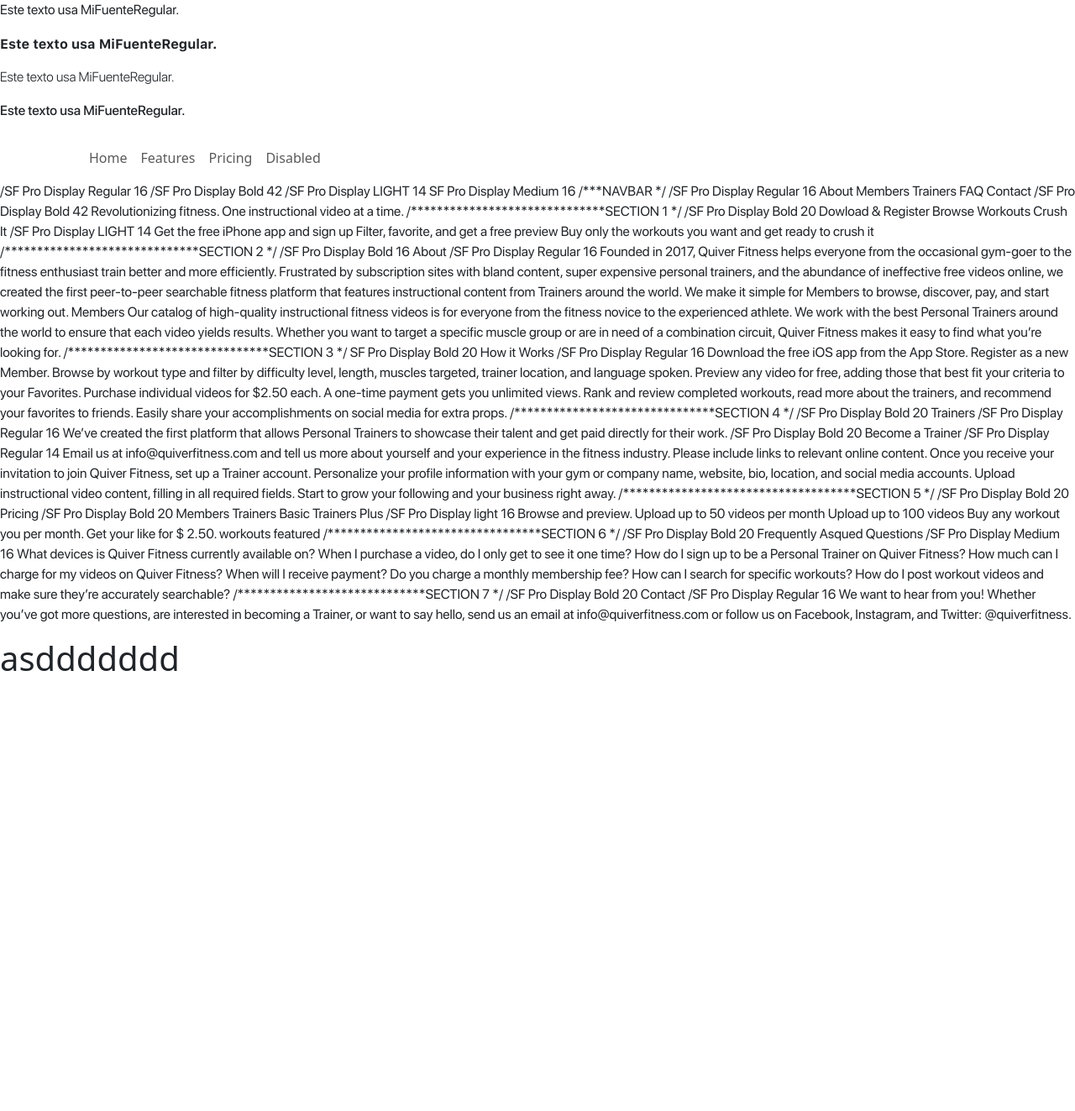
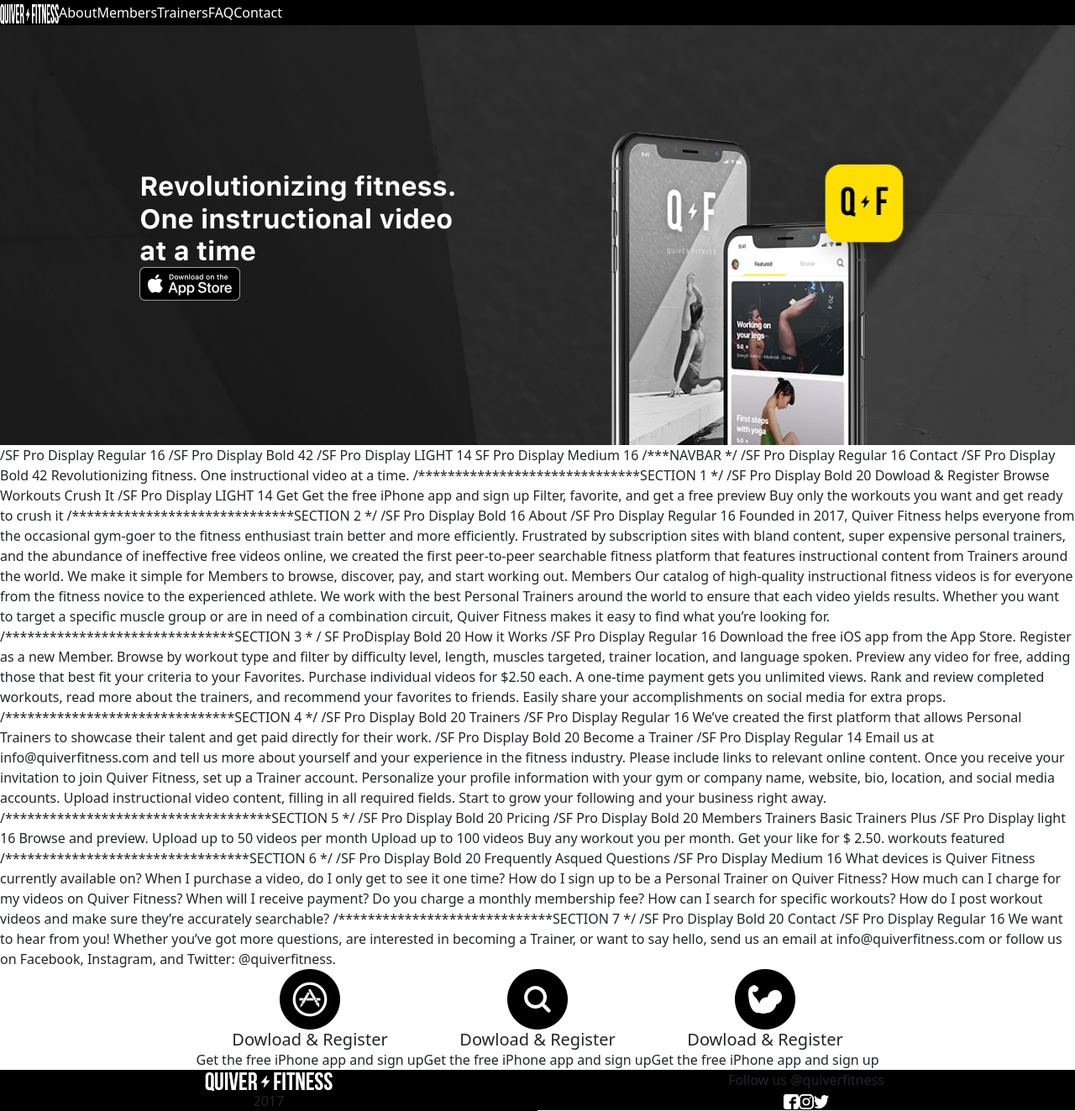
Before and after one commit to tavito47/fitnessQuiver, a React (Create React App) app: page / in a window 1280 px wide. Shown: the whole page at 84% size. Before the commit the page ends 816 px from the top, so only its background shows below. Built offline with nearby package versions, Linux system fonts and the light colour scheme.

Commit message:
hoy realice la vista1 y footer

```diff
--- a/src/App.js
+++ b/src/App.js
@@ -3,16 +3,18 @@ import Header from './components/Header';
 import './app.css';
 import Footer from './components/Footer';
 import './fonts/fonts.css'
+import Vista from './components/Vista';
 
 function App() {
   return (
     <>
 
-    <p class="regular">Este texto usa MiFuenteRegular.</p>
+   {/*  <p class="regular">Este texto usa MiFuenteRegular.</p>
     <p class="bold">Este texto usa MiFuenteRegular.</p>
     <p class="light">Este texto usa MiFuenteRegular.</p>
-    <p class="medium">Este texto usa MiFuenteRegular.</p>
+    <p class="medium">Este texto usa MiFuenteRegular.</p> */}
     <Header/>
+    <Vista/>
     <Footer/>
     </>
   );
--- a/src/app.css
+++ b/src/app.css
@@ -1,23 +1,8 @@
+* {
+  margin: 0 !important;
+  padding: 0 !important;
+}
 
-*{
-    margin: 0;
-    padding: 0;
-    box-sizing: border-box;
-  }
-
-  p.regular{
-    font-family: SF Pro Regular;
-  }
-  p.bold{
-    font-family: SF Pro Bold;
-  }
-  p.light{
-    font-family: SF Pro Light;
-  }
-  p.medium{
-    font-family: SF Pro Medium;
-  }
-
-  p{
-    font-family:  SF Pro Regular;
-  }
+.navbar {
+  background: black;
+}
--- /dev/null
+++ b/src/components/Footer.css
@@ -0,0 +1,10 @@
+.logo{
+    background: black;
+}
+.p{
+    background-text: white;
+}
+
+.izq{
+    background: black;
+}
--- a/src/components/Footer.js
+++ b/src/components/Footer.js
@@ -1,10 +1,37 @@
 import React from 'react'
-
+import "./Footer.css"
+import pieLogo from "../assets/img/footer/logo.png"
+import fb from "../assets/img/footer/facebook.png"
+import ins from "../assets/img/footer/instagram.png"
+import tw from "../assets/img/footer/twitter.png"
 function Footer() {
   return (
-    <>
-        <h1>asddddddd</h1>
-    </>
+    <section>
+        <div className="contaniner">
+          <div className="row text-center">
+            <div className="col-6" >
+              <div className="logo" >
+                <a>
+                  <img src={pieLogo} />
+                </a>
+                <p>2017</p>
+              </div>
+            </div>
+            <div className="col-6">
+              <div className="izq">
+                <p>Follow us @quiverfitness</p>
+
+                <a>
+                  <img src={fb}/>
+                  <img src={ins}/>
+                  <img src={tw}/>
+                </a>
+              </div>
+            </div>
+          </div>
+
+        </div>
+    </section>
 
   )
 }
--- /dev/null
+++ b/src/components/Header.css
@@ -0,0 +1,30 @@
+#banner{
+    background-image: url(../assets/img/navbar/baner.png);
+    height: 500px;
+    background-position: center;
+    background-repeat: no-repeat;/**para repetir en varias imagenes*/
+    background-size: cover; /**Amplia la imagen*/
+    margin-top: -56px; /* para mover la imagen**/
+}
+
+#revo{
+
+    font-family: SF Pro Bold;
+    display: flex;
+    justify-content: center;
+    align-items:center ;
+    height: 500px;
+}
+.container{
+    margin: auto !important;
+}
+
+.container1{
+    display: inline-block;
+    position: relative;
+}
+
+.container1>div{
+    display: inline-block;
+    margin: auto;
+}
--- a/src/components/Header.js
+++ b/src/components/Header.js
@@ -1,189 +1,175 @@
-import React from 'react'
-import 'bootstrap/dist/css/bootstrap.min.css';
-import logo from "../assets/img/navbar/logo.png"
+import React from "react";
+import "./Header.css";
+import "bootstrap/dist/css/bootstrap.min.css";
+import logo from "../assets/img/navbar/logo.png";
+import apple from "../assets/img/navbar/appApple.png";
 export default function Header() {
   return (
     <>
-
+      {/*  <div class="navbar">
+      <div class="row"> */}
       <nav class="navbar navbar-expand-lg">
         <div class="container-fluid">
           <a class="navbar-brand" href="#">
-        <img src={logo} alt="Bootstrap" width="70" height="24"/>
+            <img src={logo} alt="FitnessQuiver" width="70" height="24" />
           </a>
-        <button class="navbar-toggler" type="button" data-bs-toggle="collapse" data-bs-target="#navbarNav" aria-controls="navbarNav" aria-expanded="false" aria-label="Toggle navigation">
+          <button
+            class="navbar-toggler"
+            type="button"
+            data-bs-toggle="collapse"
+            data-bs-target="#navbarNav"
+            aria-controls="navbarNav"
+            aria-expanded="false"
+            aria-label="Toggle navigation"
+          >
             <span class="navbar-toggler-icon"></span>
           </button>
           <div class="collapse navbar-collapse" id="navbarNav">
             <ul class="navbar-nav">
               <li class="nav-item">
-              <a class="nav-link"  href="#">Home</a>
+                <a class="nav-link text-white" href="#">
+                  About
+                </a>
               </li>
               <li class="nav-item">
-              <a class="nav-link" href="#">Features</a>
+                <a class="nav-link text-white" href="#">
+                  Members
+                </a>
+              </li>
+              <li class="nav-item ">
+                <a class="nav-link text-white" href="#">
+                  Trainers
+                </a>
               </li>
               <li class="nav-item">
-              <a class="nav-link" href="#">Pricing</a>
+                <a class="nav-link text-white" href="#">
+                  FAQ
+                </a>
               </li>
               <li class="nav-item">
-              <a class="nav-link " href="#">Disabled</a>
+                <a class="nav-link text-white" href="#">
+                  Contact
+                </a>
               </li>
             </ul>
           </div>
         </div>
       </nav>
+      {/*   </div>
+    </div> */}
+
+      <section id="banner">
+        <div class="container">
+          <div class="row"></div>
+          <div class="row">
+            <div class="col-6" typeof="text">
+              <div id="revo">
+                <div>
+                  <h2 className="text-white">
+                    Revolutionizing fitness. <br /> One instructional video{" "}
+                    <br />
+                    at a time
+                  </h2>
+                  <div id="apple">
+                    <a class="navbar-brand" href="!#">
+                      <img src={apple} alt="" />
+                    </a>
+                  </div>
+                </div>
+              </div>
+            </div>
+
+            <div class="col-6"></div>
+          </div>
+        </div>
+      </section>
+
       <p>
-         /SF Pro Display  Regular   16
-         /SF Pro Display  Bold   42
-         /SF Pro Display  LIGHT   14
-         SF Pro Display  Medium   16
+        /SF Pro Display Regular 16
+        /SF Pro Display Bold 42
+        /SF Pro Display LIGHT
+        14 SF Pro Display Medium 16
+        /***NAVBAR */
+
+        /SF Pro Display Regular 16
+        Contact
 
 
-        /***NAVBAR */
-        /SF Pro Display  Regular   16
-        About
-        Members
-        Trainers
-        FAQ
-        Contact
-
-        /SF Pro Display  Bold   42
-        Revolutionizing fitness.
-        One instructional video
-        at a time.
 
 
+
+        /SF Pro Display Bold 42
+        Revolutionizing fitness. One instructional video at a time.
+
         /******************************SECTION 1 */
+        /SF Pro Display Bold 20
+        Dowload & Register Browse Workouts Crush It
 
-        /SF Pro Display  Bold   20
-        Dowload & Register
-
-
-        Browse Workouts
-
-
-        Crush It
-
-
-        /SF Pro Display  LIGHT   14
-        Get the free iPhone app
-        and sign up
-
-
-        Filter,  favorite, and get a free preview
-
-
-        Buy only the workouts you want
-        and get ready to crush it
-
+        /SF Pro Display LIGHT 14 Get
+        Get the free iPhone app and sign up
+        Filter, favorite, and get a free preview
+        Buy only the workouts you want and get ready to crush it
 
         /******************************SECTION 2 */
-        /SF Pro Display  Bold   16
-        About
-
-        /SF Pro Display  Regular   16
-        Founded in 2017, Quiver Fitness helps everyone from the occasional gym-goer to the fitness enthusiast train better and more efficiently.  Frustrated by subscription sites with bland content, super expensive personal trainers, and the abundance of ineffective free videos online, we created the
-        first peer-to-peer searchable fitness platform that features instructional content from Trainers around the world.  We
-        make it simple for Members to browse, discover, pay, and
-        start working out.
-
-        Members
-
-        Our catalog of high-quality instructional fitness videos is for everyone from the fitness novice to the experienced athlete.
-        We work with the best Personal Trainers around the world to ensure that each video yields results.  Whether you want to target a specific muscle group or are in need of a combination circuit, Quiver Fitness makes it easy to find what you’re looking for.
-
-        /*******************************SECTION 3 */
-
-        SF Pro Display  Bold   20
+        /SF Pro Display Bold 16
+        About /SF Pro Display Regular 16 Founded in 2017, Quiver Fitness helps
+        everyone from the occasional gym-goer to the fitness enthusiast train
+        better and more efficiently. Frustrated by subscription sites with bland
+        content, super expensive personal trainers, and the abundance of
+        ineffective free videos online, we created the first peer-to-peer
+        searchable fitness platform that features instructional content from
+        Trainers around the world. We make it simple for Members to browse,
+        discover, pay, and start working out. Members Our catalog of
+        high-quality instructional fitness videos is for everyone from the
+        fitness novice to the experienced athlete. We work with the best
+        Personal Trainers around the world to ensure that each video yields
+        results. Whether you want to target a specific muscle group or are in
+        need of a combination circuit, Quiver Fitness makes it easy to find what
+        you’re looking for.
+        /*******************************SECTION 3 *
+        / SF ProDisplay Bold 20
         How it Works
 
-
-        /SF Pro Display  Regular   16
-        Download the free iOS app from the App Store. Register as a new Member.
-
-        Browse by workout type and filter by difficulty level, length, muscles targeted, trainer location, and language spoken.
-
-        Preview any video for free, adding those that best fit your criteria to your Favorites.
-
-        Purchase individual videos for $2.50 each. A one-time payment gets you unlimited views.
-
-        Rank and review completed workouts, read more about the trainers, and recommend
-        your favorites to friends. Easily share your accomplishments on social media for extra
-        props.
-
-
-        /*******************************SECTION 4 */
-        /SF Pro Display Bold   20
-        Trainers
-
-        /SF Pro Display  Regular   16
-        We’ve created the first platform that allows Personal Trainers
-        to showcase their talent and get paid directly for their work.
-
-        /SF Pro Display Bold   20
-        Become a Trainer
-
-        /SF Pro Display  Regular   14
-
-        Email us at info@quiverfitness.com and tell us more about yourself and your experience in the fitness industry.  Please include links to relevant online content.
-
-        Once you receive your invitation to join Quiver Fitness, set up
-        a Trainer account.
-
-        Personalize your profile information with your gym or company name, website, bio, location, and social media accounts.
-
-        Upload instructional video content, filling in all required fields.
-
-        Start to grow your following and your business right away.
-
-
-        /************************************SECTION 5 */
-        /SF Pro Display  Bold   20
-        Pricing
-
-
-        /SF Pro Display  Bold   20
-        Members                                            Trainers Basic                           Trainers Plus
-
-        /SF Pro Display  light   16
-        Browse and preview.                      Upload up to 50 videos per month                   Upload up to 100 videos
-        Buy any workout  you                                                                        per month. Get  your
-        like for $ 2.50.                                                                            workouts featured
-
-
-        /*********************************SECTION 6 */
-
-        /SF Pro Display  Bold   20
-        Frequently Asqued Questions
-
-        /SF Pro Display  Medium   16
-        What devices is Quiver Fitness currently available on?
-
-        When I purchase a video, do I only get to see it one time?
-
-        How do I sign up to be a Personal Trainer on Quiver Fitness?
-
-        How much can I charge for my videos on Quiver Fitness?
-        When will I receive payment?
-
-        Do you charge a monthly membership fee?
-
-        How can I search for specific workouts?
-
-        How do I post workout videos and make sure they’re
-        accurately searchable?
-
-
-        /*****************************SECTION 7 */
-
-        /SF Pro Display  Bold   20
-        Contact
-
-        /SF Pro Display  Regular   16
-        We want to hear from you! Whether you’ve got more questions,
-        are interested in becoming a Trainer, or want to say hello, send us
-        an email at info@quiverfitness.com or follow us on Facebook,
-        Instagram, and Twitter: @quiverfitness.
+        /SF Pro Display Regular 16
+        Download the
+        free iOS app from the App Store. Register as a new Member. Browse by
+        workout type and filter by difficulty level, length, muscles targeted,
+        trainer location, and language spoken. Preview any video for free,
+        adding those that best fit your criteria to your Favorites. Purchase
+        individual videos for $2.50 each. A one-time payment gets you unlimited
+        views. Rank and review completed workouts, read more about the trainers,
+        and recommend your favorites to friends. Easily share your
+        accomplishments on social media for extra props.
+        /*******************************SECTION 4 */ /SF Pro Display Bold 20
+        Trainers /SF Pro Display Regular 16 We’ve created the first platform
+        that allows Personal Trainers to showcase their talent and get paid
+        directly for their work. /SF Pro Display Bold 20 Become a Trainer /SF
+        Pro Display Regular 14 Email us at info@quiverfitness.com and tell us
+        more about yourself and your experience in the fitness industry. Please
+        include links to relevant online content. Once you receive your
+        invitation to join Quiver Fitness, set up a Trainer account. Personalize
+        your profile information with your gym or company name, website, bio,
+        location, and social media accounts. Upload instructional video content,
+        filling in all required fields. Start to grow your following and your
+        business right away. /************************************SECTION 5 */
+        /SF Pro Display Bold 20 Pricing /SF Pro Display Bold 20 Members Trainers
+        Basic Trainers Plus /SF Pro Display light 16 Browse and preview. Upload
+        up to 50 videos per month Upload up to 100 videos Buy any workout you
+        per month. Get your like for $ 2.50. workouts featured
+        /*********************************SECTION 6 */ /SF Pro Display Bold 20
+        Frequently Asqued Questions /SF Pro Display Medium 16 What devices is
+        Quiver Fitness currently available on? When I purchase a video, do I
+        only get to see it one time? How do I sign up to be a Personal Trainer
+        on Quiver Fitness? How much can I charge for my videos on Quiver
+        Fitness? When will I receive payment? Do you charge a monthly membership
+        fee? How can I search for specific workouts? How do I post workout
+        videos and make sure they’re accurately searchable?
+        /*****************************SECTION 7 */ /SF Pro Display Bold 20
+        Contact /SF Pro Display Regular 16 We want to hear from you! Whether
+        you’ve got more questions, are interested in becoming a Trainer, or want
+        to say hello, send us an email at info@quiverfitness.com or follow us on
+        Facebook, Instagram, and Twitter: @quiverfitness.
       </p>
     </>
-  )
+  );
 }
--- /dev/null
+++ b/src/components/Vista.js
@@ -0,0 +1,83 @@
+import React from "react";
+
+import img1 from "../assets/img/section/section1.1.png";
+import img2 from "../assets/img/section/section1.2.png";
+import img3 from "../assets/img/section/section1.3.png";
+function Vista() {
+  return (
+    <section>
+      <div className="container text-center">
+        <div className="row">
+          <div className="col-12 justific-content-center">
+            <div className="container1">
+              <div>
+                <div className="fox">
+                  <a>
+                    <img src={img1} />
+                  </a>
+                </div>
+
+                <div>
+                  <h5>Dowload & Register</h5>
+                </div>
+                <p>Get the free iPhone app and sign up</p>
+              </div>
+            </div>
+
+            <div className="container1">
+            <div>
+              <div>
+                <a>
+                  <img src={img2} />
+                </a>
+              </div>
+              <div>
+                <h5>Dowload & Register</h5>
+              </div>
+              <p>Get the free iPhone app and sign up</p>
+              </div>
+            </div>
+
+            <div className="container1">
+            <div>
+              <div>
+                <a>
+                  <img src={img3} />
+                </a>
+              </div>
+              <div>
+                <h5>Dowload & Register</h5>
+              </div>
+              <p>Get the free iPhone app and sign up</p>
+            </div>
+            </div>
+          </div>
+        </div>
+      </div>
+      {/* <div class="col">
+            <div class="container2">
+              <a>
+                <img src={img2} />
+              </a>
+              <div>
+                <h5>Browse Workouts</h5>
+              </div>
+              <p>Filter, favorite, and get a free preview</p>
+            </div>
+          </div>
+          <div class="col">
+            <div class="container3">
+              <a>
+                <img src={img3} />
+              </a>
+              <div>
+                <h5>Crush It</h5>
+              </div>
+              <p>Buy only the workouts you want and get ready to crush it</p>
+            </div>
+          </div> */}
+    </section>
+  );
+}
+
+export default Vista;
--- a/src/fonts/fonts.css
+++ b/src/fonts/fonts.css
@@ -26,6 +26,7 @@
     font-weight: bold;
     font-style: normal;
     font-display: swap;
+
 }
 
 @font-face {
```
Also changed, not shown: src/components/About.js (added, +9 -0 lines). Lines whose indentation alone changed are shown as unchanged.
